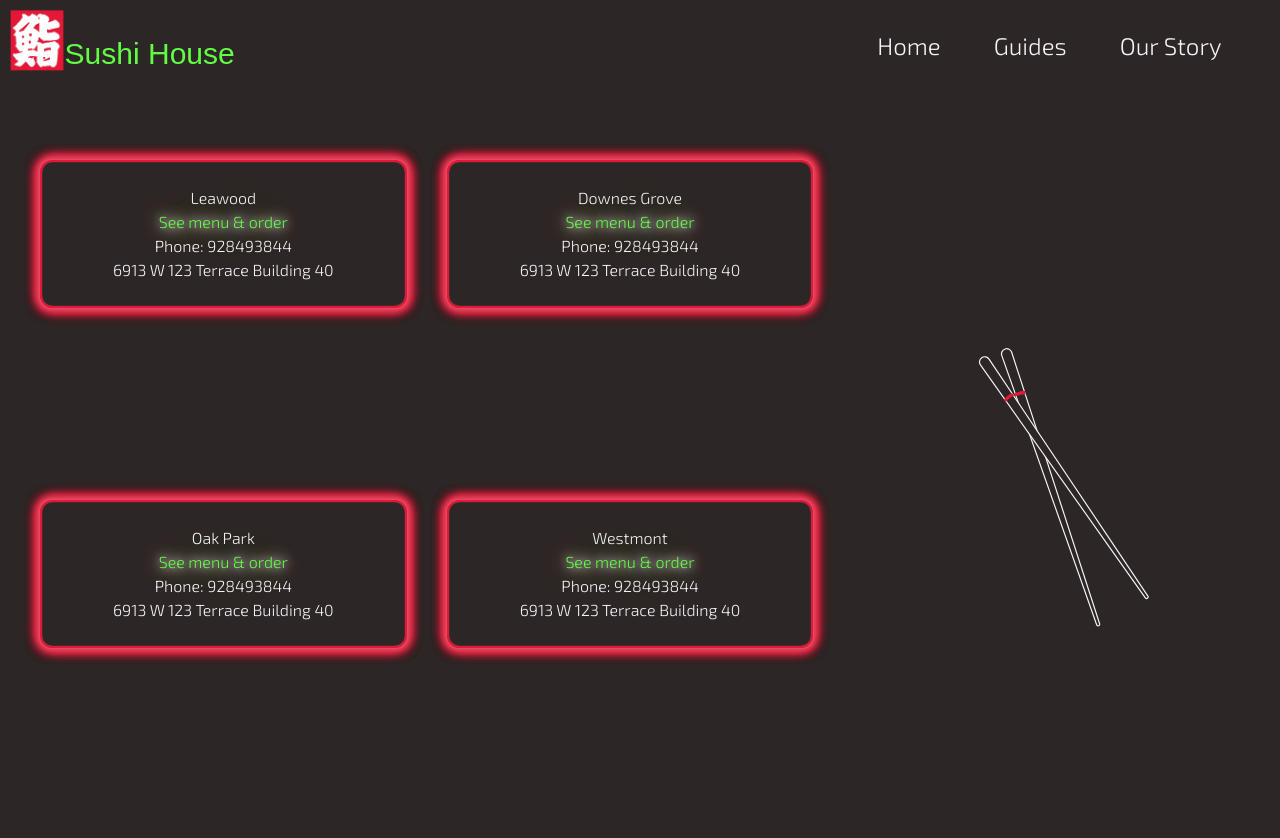
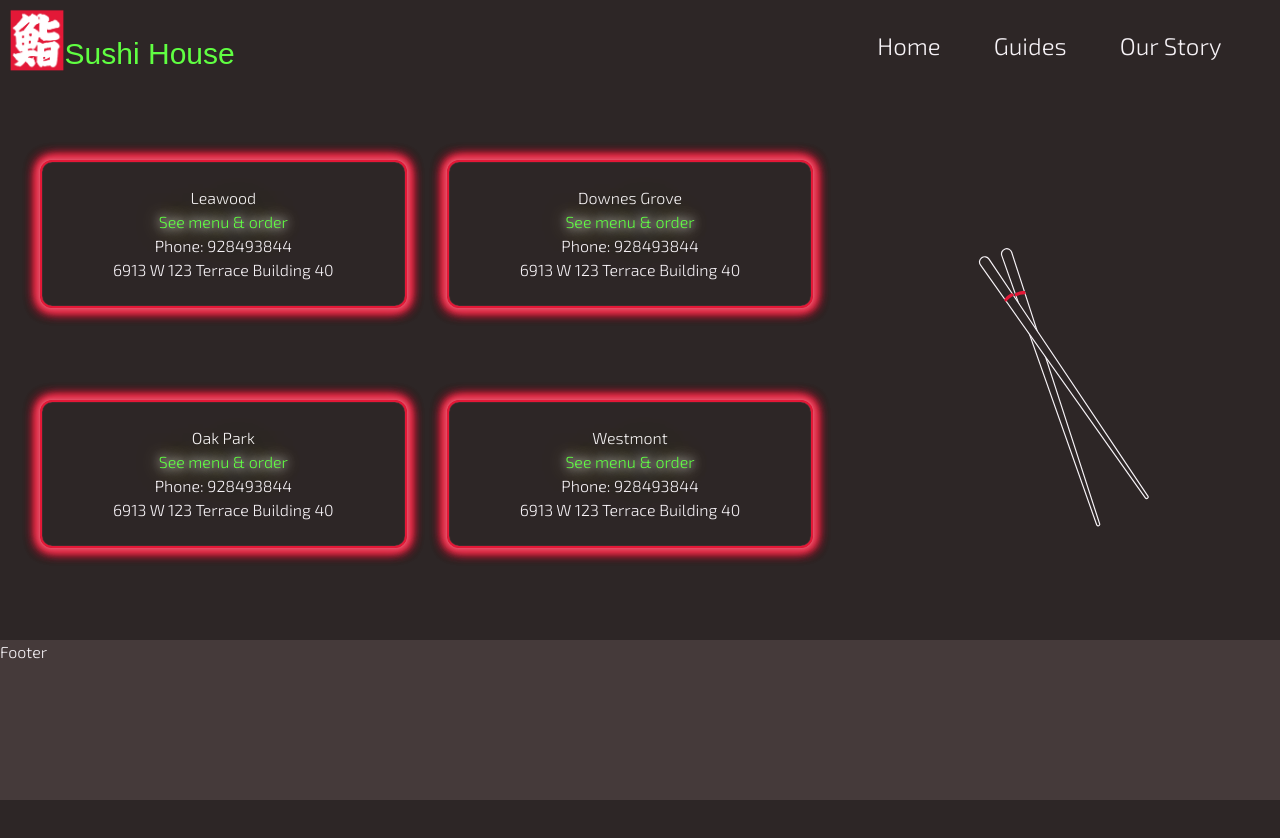
Before and after one commit to 93Belen/sushi-web, a Next.js app: page / in a window 1280 px wide. After the commit the page ends 800 px from the top, so only its background shows below. Built offline with nearby package versions, Linux system fonts and the light colour scheme; a web font is replaced by a local one.

Commit message:
added futter

```diff
--- a/src/app/page.js
+++ b/src/app/page.js
@@ -55,7 +55,8 @@ useEffect(() => {
 
 
   return (
-    <main className='flex flex-row justify-around min-h-[90vh] box-border'>
+    <main className='h-[85vh] box-border'>
+      <div className='flex flex-row justify-around h-[65vh] box-border'>
       <section className='flex flex-col md:grid md:grid-cols-2 md:grid-rows-2 gap-10 md:p-10 justify-items-center align-middle w-4/6 pt-16'>
         <div className='neonBorder border-myred bg-opacity-20 w-full rounded-xl p-6 text-center h-fit border-2'>
           <h2 className='hidden md:block'>Leawood</h2>
@@ -100,6 +101,10 @@ useEffect(() => {
       <path id='red-stripe-two' d="M27.7886 65.6073L26.044 63.5496C26.044 63.5496 27.5272 61.3604 29.0587 60.0964C30.5902 58.8324 33.0198 57.7619 33.0198 57.7619L33.8704 58.839L34.7298 59.9012C31.8954 61.1451 29.7508 62.9251 27.7886 65.6073Z" fill="#E31837"/>
      </svg>
       </section>
+      </div>
+      <footer className='h-[20vh] w-full bg-myfooter align-bottom'>
+        <p>Footer</p>
+      </footer>
     </main>
   )
 }
```
